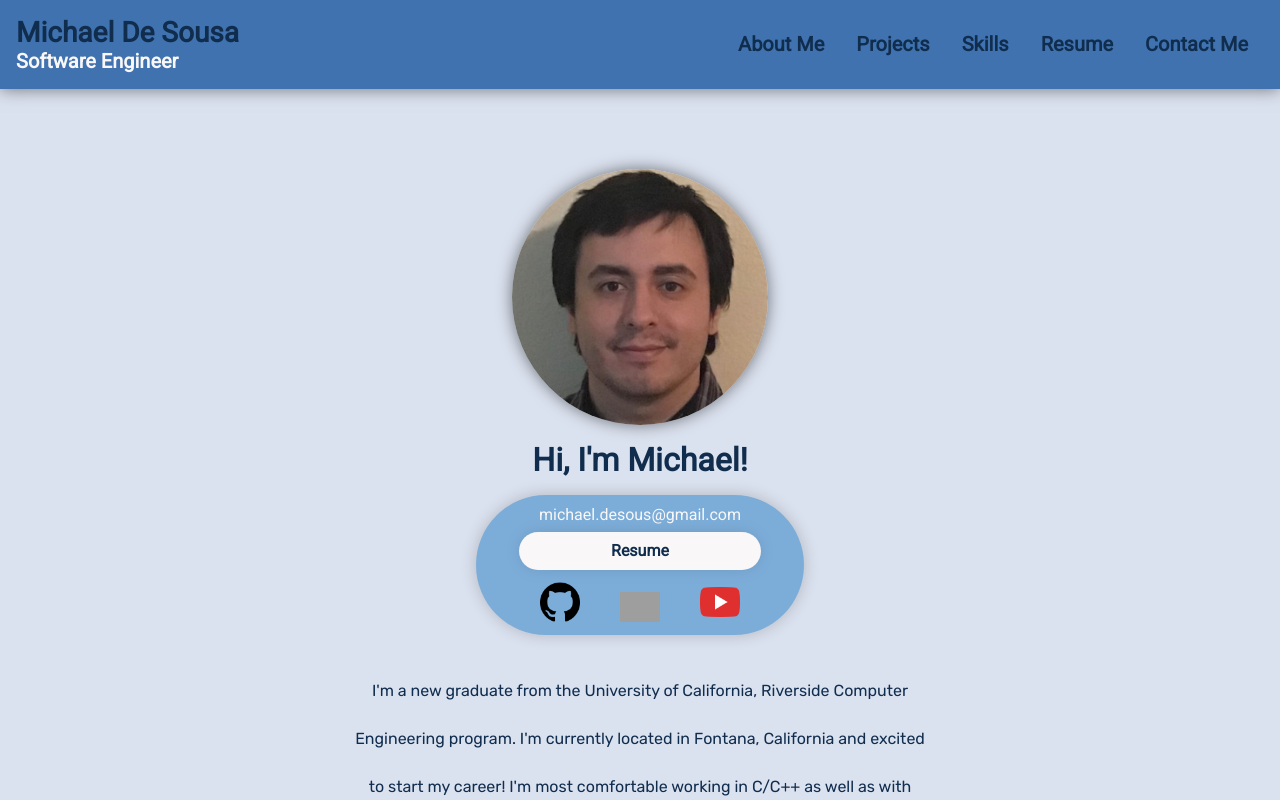
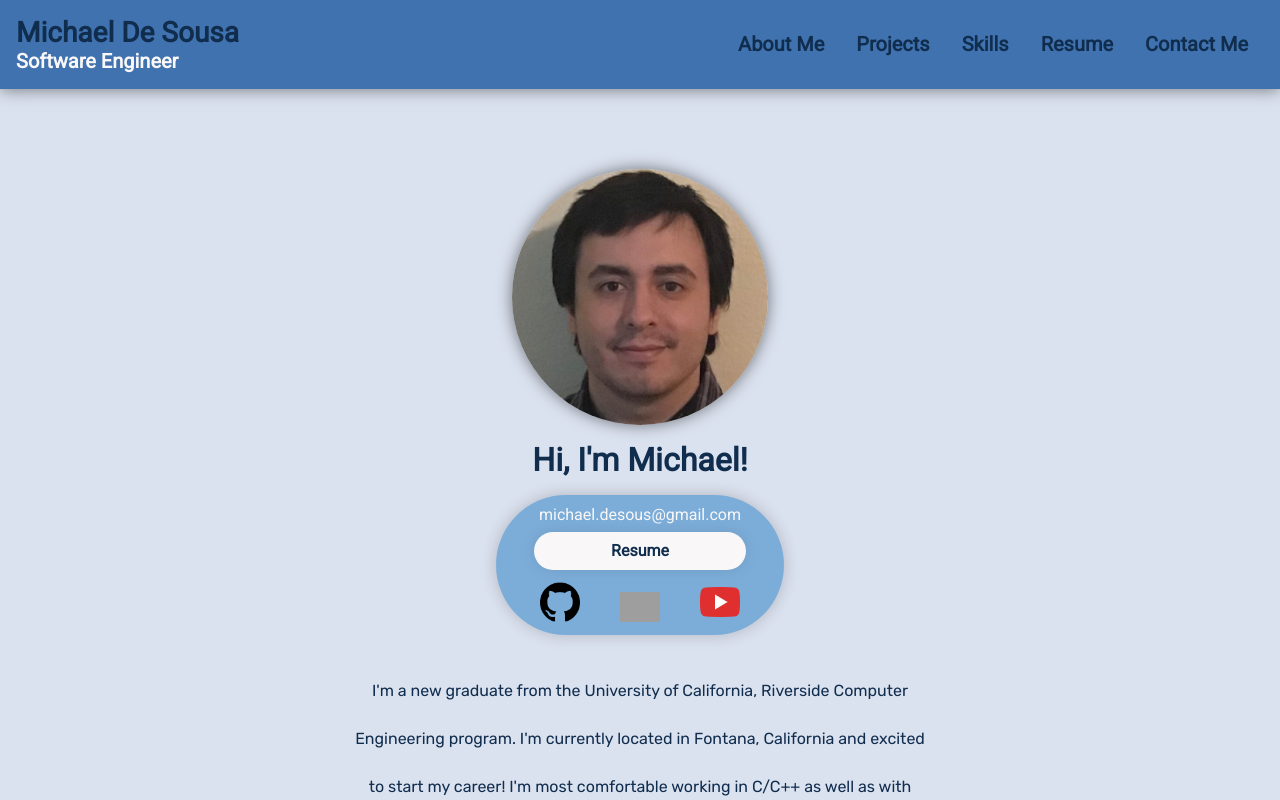
Before and after one commit to Michael-DeSousa/me, a React (Create React App) app: page / in a window 1280 px wide. Shown: the top 800 px of the page. Built offline with nearby package versions, Linux system fonts and the light colour scheme; grey boxes are pictures that could not be loaded.

Commit message:
Version 1.1 Firefox and Safari Compatibility

```diff
--- a/public/css/styles.css
+++ b/public/css/styles.css
@@ -115,13 +115,13 @@ nav
 	margin: auto;
 	padding: 0.6rem 1.5rem;
 	text-align: center;
-	width: fit-content;
+	display: table;
 }
 
 .email
 {
 	color: #f9f7f7;
-	display: inline-block;
+	display: block;
 	font-family: "Roboto", sans-serif;
 	font-size: 1rem;
 	text-align: center;
@@ -191,6 +191,7 @@ nav
 .galleryTable td
 {
 	padding: 0;
+	font-size: 1rem;
 }
 
 .header
--- a/src/components/Card.jsx
+++ b/src/components/Card.jsx
@@ -7,7 +7,7 @@ function Card(props) {
         <div className="card">
             <img src={props.img} alt={props.alt}/>
             <div className="cardOverlay">
-                <h1>{props.title}</h1>
+                <h2>{props.title}</h2>
                 <p>{props.description}</p>
                 <ul className="cardTechStack">
                     <li>{props.bullet1}</li>
```
